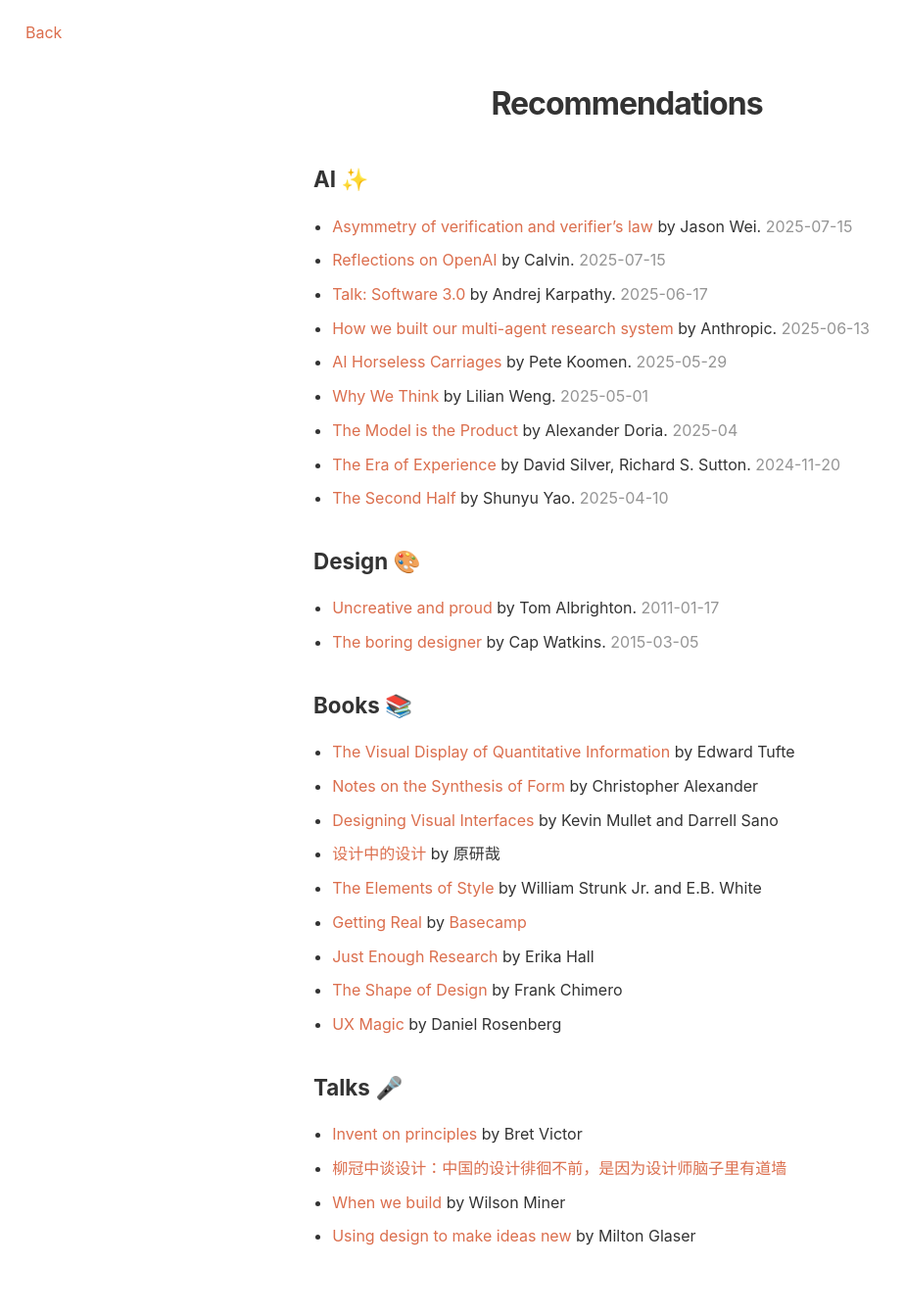
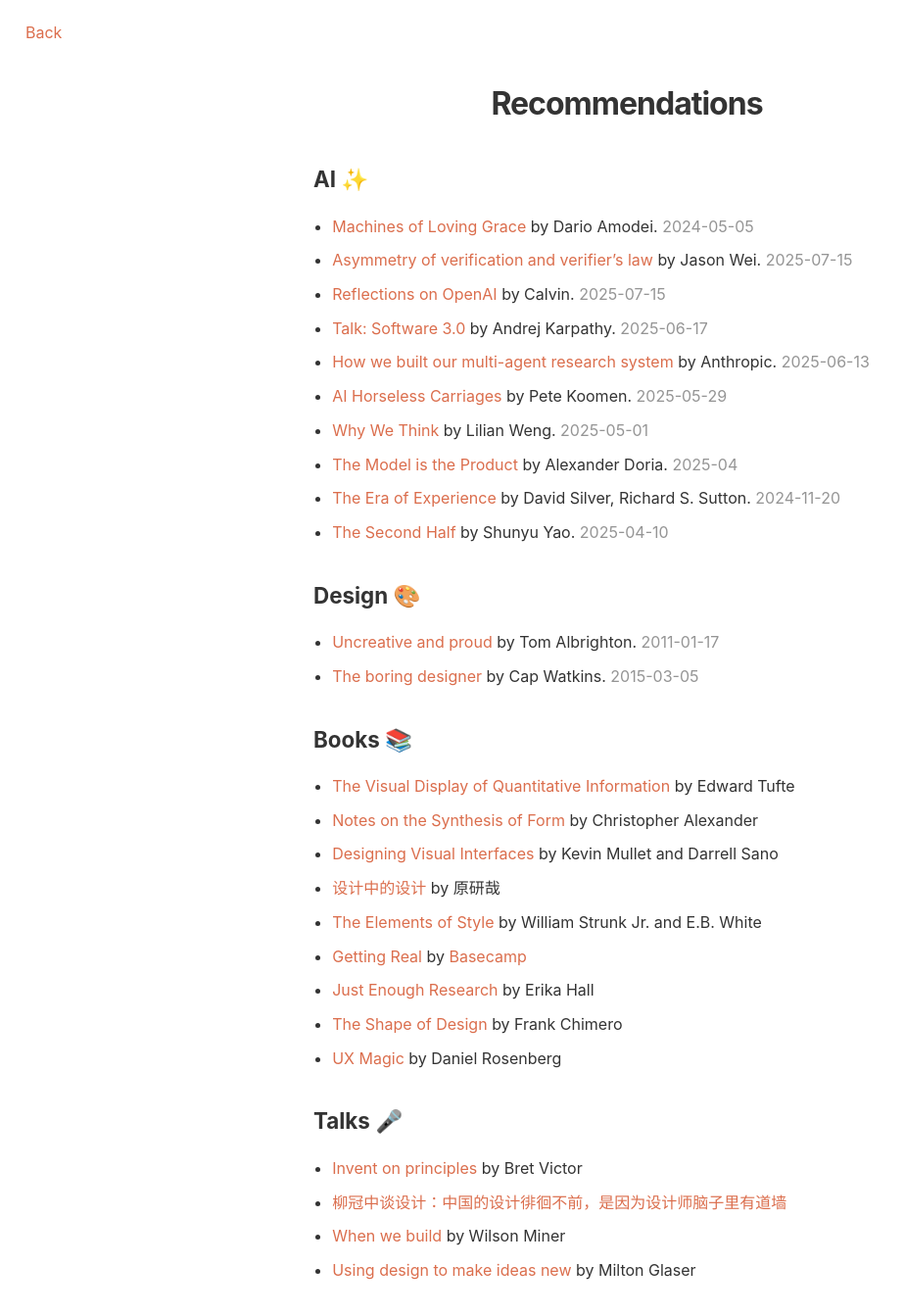
Before and after one commit to lvterry/lvterry.github.io, a Jekyll site: the page built from recommendations.html, in a window 1280 px wide. Shown: the whole page at 98% size, without its empty margins (0-923 px from the left). Built offline with Jekyll 4.4.1, drawn with Linux system fonts in a browser that asks for light colours; before the commit the page ends 1307 px from its top, so only the background shows below that.

Commit message:
Add Machines of Loving Grace article

```diff
--- a/recommendations.html
+++ b/recommendations.html
@@ -15,10 +15,14 @@
     <section class="category">
       <h2>AI ✨</h2>
       <ul class="recommendation-list">
-	<li>
-	  <a href="https://www.jasonwei.net/blog/asymmetry-of-verification-and-verifiers-law">Asymmetry of verification and verifier’s law</a> by Jason Wei.
-	  <span class="weak">2025-07-15</span>
-	</li>
+        <li>
+          <a href="https://www.darioamodei.com/essay/machines-of-loving-grace">Machines of Loving Grace</a> by Dario Amodei.
+          <span class="weak">2024-05-05</span>
+        </li>
+        <li>
+          <a href="https://www.jasonwei.net/blog/asymmetry-of-verification-and-verifiers-law">Asymmetry of verification and verifier’s law</a> by Jason Wei.
+          <span class="weak">2025-07-15</span>
+        </li>
         <li>
           <a href="https://calv.info/openai-reflections">Reflections on OpenAI</a> by Calvin.
           <span class="weak">2025-07-15</span>
```
